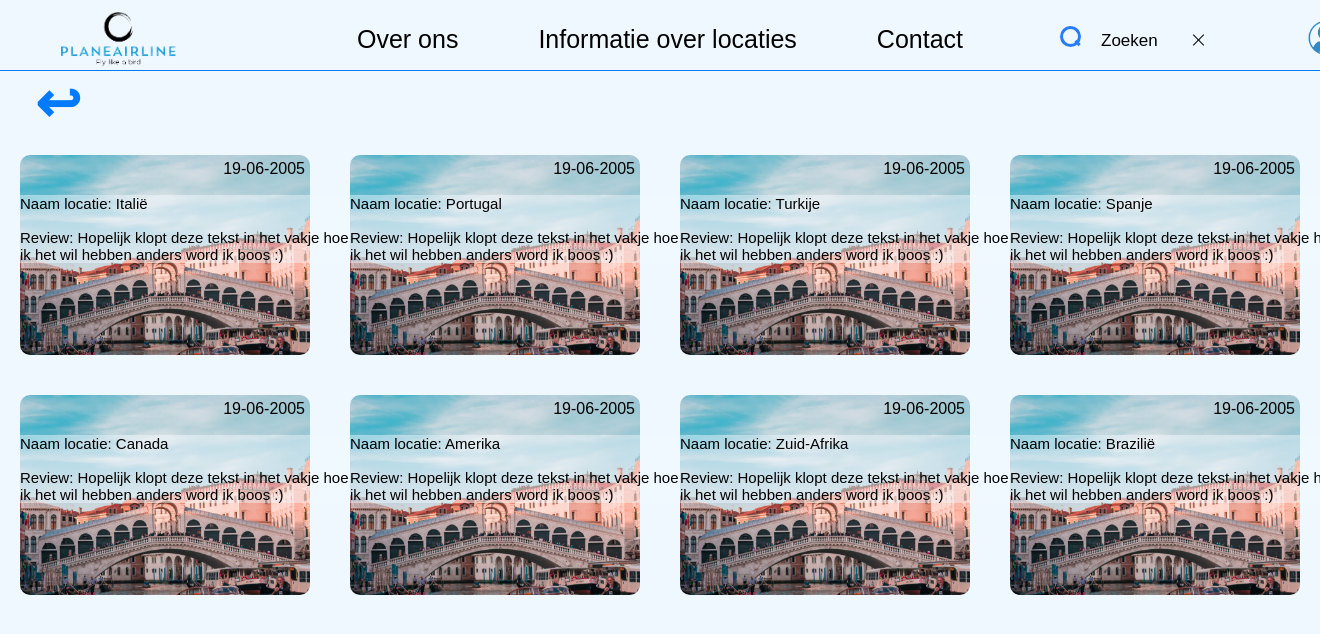
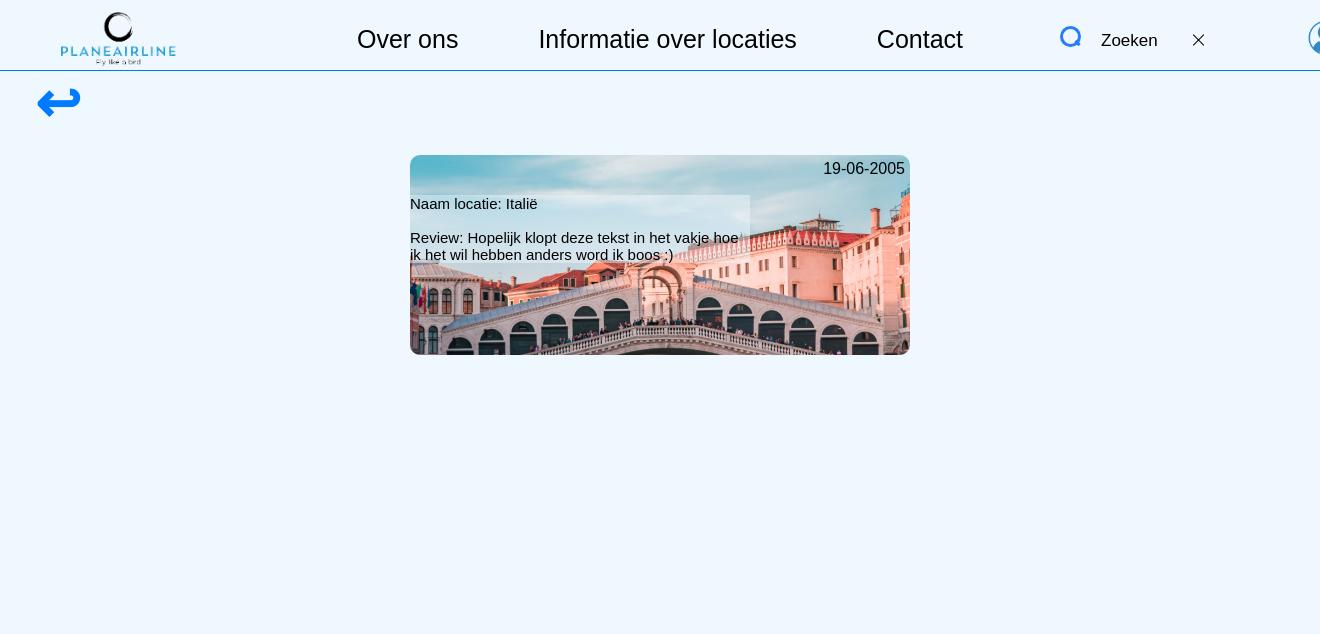
Before and after one commit to BjorenoDegens/PlaneAirline, a PHP site: page /Crud/reviewsbekijken.php in a window 1320 px wide; the page is wider, and only the part inside the window is pictured. Shown: the top 634 px of that part. Run offline with PHP 8.4, Linux system fonts and the light colour scheme.

Commit message:
review page voor bjoreno

```diff
--- a/css/reviewsbekijken.css
+++ b/css/reviewsbekijken.css
@@ -200,6 +200,8 @@
     flex-direction: row;
     height: auto;
     max-width: 100%;
+    justify-content: center;
+    align-items: center;
   }
 
   body .container-reviews-onder{
@@ -225,7 +227,7 @@
   .reviewbox{
     margin: 20px;
     height: 200px;
-    width:  400px;
+    width:  500px;
     background-color: black;
     border-radius: 10px ;
     background-image: url("../Afbeeldingen/damiano-baschiera-hFXZ5cNfkOk-unsplash.jpg");
@@ -241,7 +243,7 @@
 .reviewbox-onder{
   margin: 20px;
   height: 200px;
-  width:  400px;
+  width:  600px;
   background-color: black;
   border-radius: 10px ;
   background-image: url("../Afbeeldingen/damiano-baschiera-hFXZ5cNfkOk-unsplash.jpg");
--- a/index.php
+++ b/index.php
@@ -194,11 +194,7 @@
             <img src="C:\xampp\htdocs\Crud\PlaneAirline\Afbeeldingen\Vakantiefoto1.jpg" alt="">
 
             <div class="card card-shadow">
-              <div class="card-header card-image">
-                <img
-                  src="Afbeeldingen/drew-dizzy-graham-cB4Uqoc9D9k-unsplash.jpg"
-                />
-              </div>
+
               <div class="card-body">
                 <p>Turkije</p>
                 <br />
--- a/reviewsbekijken.php
+++ b/reviewsbekijken.php
@@ -70,7 +70,7 @@
                         </p>
                     </div>
                 </div>
-                <div class="reviewbox">
+                <!-- <div class="reviewbox">
                   <div class="datum">19-06-2005</div>
                     <div class="container-reviews-main">
                         <p>Naam locatie: Portugal
@@ -99,14 +99,14 @@
                           Review: Hopelijk klopt deze tekst in het vakje hoe ik het wil hebben anders word ik boos :)
                       </p>
                   </div>
-                </div>
+                </div> -->
 
 
         </div>
 
 
 
-          <div class="container-reviews-onder">
+          <!-- <div class="container-reviews-onder">
                 <div class="reviewbox-onder">
                   <div class="datum">19-06-2005</div>
                   <div class="container-reviews-main">
@@ -147,8 +147,9 @@
                       </p>
                   </div>
                 </div>
-            </div>
-          </div>
+            </div> -->
+          <!-- </div> -->
+
     </main>
 </body>
 </html>
```
